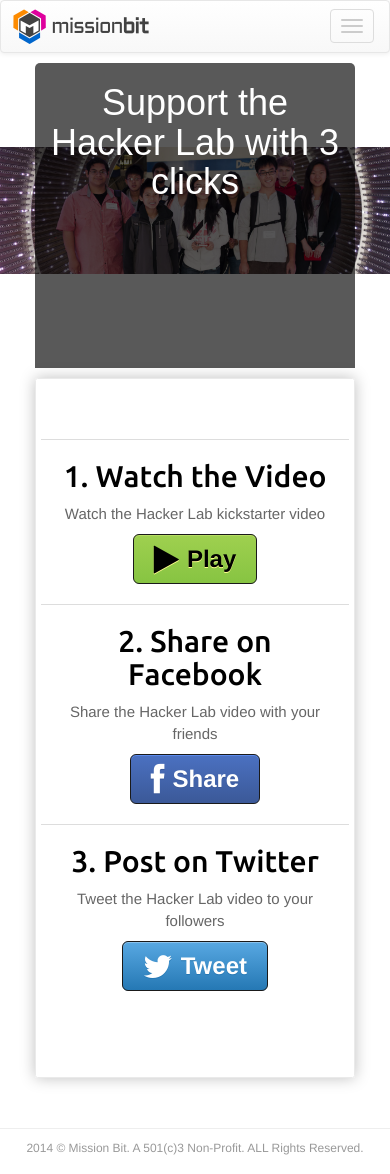
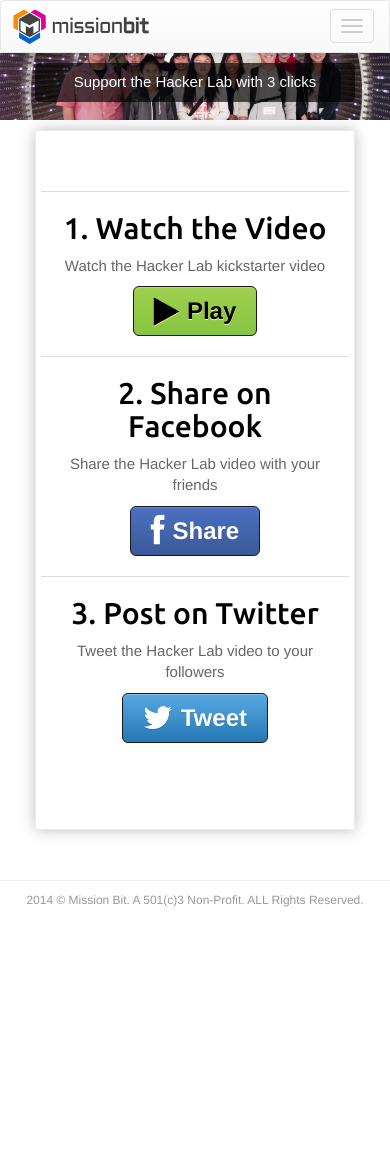
Before and after one commit to MissionBit/missionbit.github.io, a Jekyll site: the page built from kickstart/index.html, in a window 390 px wide. Built offline with Jekyll 4.4.1, drawn with Linux system fonts in a browser that asks for light colours; some web fonts are replaced; after the commit the page ends 926 px from its top, so only the background shows below that.

Commit message:
more responsive

```diff
--- a/css/style.css
+++ b/css/style.css
@@ -11,6 +11,11 @@
 body {
     font-size: 62.5%;
     height: 700px;
+
+}
+
+img {
+    max-width: 100%;
 }
 
 .recruit-title h1 {
@@ -699,9 +704,26 @@
     width: 100%;
 }
 
+@media (min-width:769px) and (max-width: 991px) {
+    .homepage-image {
+        height: 300px;
+        min-width: 391px;
+    }
+}
+
+@media (max-width: 768px) {
+    .homepage-image {
+        height: 200px;
+        min-width: 586px;
+    }
+}
+
 /************** kickstarter template *****************/
 
-.kick-box {
+.share #kick-welcome .kickhead {
+    text-align: center;
+    font-size: 4em;
+    font-family: 'Aldrich', sans-serif;
 }
 
 .share .kickhead h3,
@@ -723,7 +745,7 @@
     padding-left: .8em;
 }
 
-.share #kick-welcome p {
+.share #kick-welcome .words {
     background-color: rgba(255,255,255,0.65);
     color: black;
     padding: 1em;
@@ -792,10 +814,9 @@
     font-size: 1.5em;
 }
 
-@media (max-width: 580px) {
-    #kick-welcome.share-cta,
-    #kick-box.kick-box {
-        width: 82%;
+@media (min-width:992px) and (max-width: 1236px) {
+    .share .actions .byline {
+        height: 2.5em;
     }
 }
 
@@ -805,27 +826,19 @@
 /*        min-width: 391px;*/
     }
     .share .kick-home-box {
-        height: 45%;
+        height: 37%;
     }
-}
-
-@media (max-width: 991px) {
-    .page-head {
-        margin-top: -25px;
-        font-size: 120%;
+    .share #kick-welcome .kickhead {
+        font-size: 2.5em;
     }
-    .share #kick-welcome p  {
+    .share #kick-welcome #kick-hey {
+        font-size: 1.5em;
+    }
+    .share #kick-welcome .words {
         font-size: 1.25em;
     }
-    .share .actions .col-md-4 {
-        margin-top: 20px;
-        border-top: 1px solid #ddd;
-    }
-}
-
-@media (min-width:992px) and (max-width: 1236px) {
-    .share .actions .byline {
-        height: 2.5em;
+    .share #kick-welcome #kick-thx {
+        font-size: 1.5em;
     }
 }
 
@@ -835,59 +848,72 @@
     }
 }
 
-@media (max-width: 768px) {
-    .homepage-image {
-        height: 200px;
-        min-width: 586px;
-    }
-    .kickstart-image {
-/*        height: 145px;*/
-/*        min-width: 586px;*/
-    }
-}
-
-@media (min-width:888px) and (max-width: 991px) {
-    .kickstart-image {
-        height: 100%;
-/*        min-width: 391px;*/
-    }
-    .share .kick-home-box {
-        height: 40%;
-    }
-}
-
-@media (min-width:769px) and (max-width: 991px) {
-    .homepage-image {
-        height: 300px;
-        min-width: 391px;
-    }
-/*    .kickstart-image {
-        height: 100%;
-        min-width: 391px;
-    }
-    .share .kick-home-box {
-        height: 40%;
-    }*/
-}
-
-@media (max-width:991px) {
-    .program .logo {
-        max-width: 100px;
-    }
-}
-
 @media (min-width: 992px) and (max-width: 1203px) {
     .trigger-title {
         height: 2.5em;
     }
 }
 
-@media (max-width: 889px) {
-    #kick-hey,
-    .kick-welcome-intro {
-        visibility: hidden;
+@media (max-width: 991px) {
+    .page-head {
+        margin-top: -25px;
+        font-size: 120%;
+    }
+    .share .actions .col-md-4 {
+        margin-top: 20px;
+        border-top: 1px solid #ddd;
+    }
+    .program .logo {
+        max-width: 100px;
     }
 }
+
+
+@media (min-width:889px) and (max-width: 991px) {
+    .kickstart-image {
+        height: 100%;
+        min-width: 100%;
+    }
+}
+
+@media (max-width: 889px) {
+    .kickstart-image {
+        height: 100%;
+        min-width: 100%;
+    }
+    .share .kick-home-box {
+        height: 11%;
+    }
+    .share #kick-welcome #support {
+        padding-top: .5em;
+    }
+}
+
+@media (max-width: 615px) {
+    .share #kick-welcome .kickhead {
+        font-size: 2em;
+    }
+    .share .kick-home-box {
+        height: 9.5%;
+    }
+    .share #kick-welcome #support {
+        padding-top: .5em;
+    }
+}
+
+@media (max-width: 491px) {
+    .share #kick-welcome .kickhead {
+        font-size: 1.5em;
+    }
+}
+
+@media (max-width: 580px) {
+    #kick-welcome.share-cta,
+    #kick-box.kick-box {
+        width: 82%;
+    }
+}
+
 
 /* Retina images */
 @media
--- a/js/kickstart.js
+++ b/js/kickstart.js
@@ -2,11 +2,50 @@
 
 window.jQuery(function ($) {
     'use strict';
+
     var widthCheck = $(window).width();
+    var elem1 = $('#kick-hey');
+    var elem2 = $('.kick-welcome-intro');
+    var elem3 = $('#kick-thx');
+    var elem4 = $('#thx-words');
+    if (widthCheck <= 889) {
+        if (elem1[0]) {
+            $('#kick-hey').remove();
+            var elem1 = $('#kick-hey');
+        }
+        if (elem2[0]) {
+            $('.kick-welcome-intro').remove();
+        }
+        if (elem3[0]) {
+            $('#kick-thx').remove();
+        }
+        if (elem4[0]) {
+            $('#thx-words').remove();
+        }
+    }
     $(window).on('resize', function () {
         // event.preventDefault();
         var widthCheck = $(window).width();
         console.log(widthCheck);
+        if (widthCheck <= 889) {
+            var elem1 = $('#kick-hey');
+            var elem2 = $('.kick-welcome-intro');
+            var elem3 = $('#kick-thx');
+            var elem4 = $('#thx-words');
+            if (elem1[0]) {
+                $('#kick-hey').remove();
+            }
+            if (elem2[0]) {
+                $('.kick-welcome-intro').remove();
+            }
+            if (elem3[0]) {
+                $('#kick-thx').remove();
+            }
+            if (elem4[0]) {
+                $('#thx-words').remove();
+            }
+
+        }
     })
     console.log(widthCheck);
     var url = 'http://www.kickstarter.com/projects/tysonium/666429819?token=dfd637b2',
--- a/kickstart/index.html
+++ b/kickstart/index.html
@@ -11,16 +11,16 @@
 
 		<div id="kick-welcome" class="container share-cta" role="banner">
 			<header role="banner" class="kickhead share-cta">
-			   <h1> Support the Hacker Lab with 3 clicks </h1>
+			   <p id="support" class="3clicks"> Support the Hacker Lab with 3 clicks </p>
 			</header>
 			<h5 id="kick-hey">Hey there!</h5>
-			<p class="kick-welcome-intro">
+			<p class="kick-welcome-intro words">
 			        We hope you're having an awesome day. You're here because we know you have
 			        influence. When you share something, people pay attention. So, please take
 			        a few seconds to help spread the word about the Mission Bit Hacker Lab @MHS.
 			</p>
-			<h5>Thanks so much,</h5>
-			    <p>The Mission Bit and Mission High School teams</p>
+			<h5 id="kick-thx">Thanks so much,</h5>
+			    <p id="thx-words" class="words">The Mission Bit and Mission High School teams</p>
 		</div>
 
 	</div>
```
